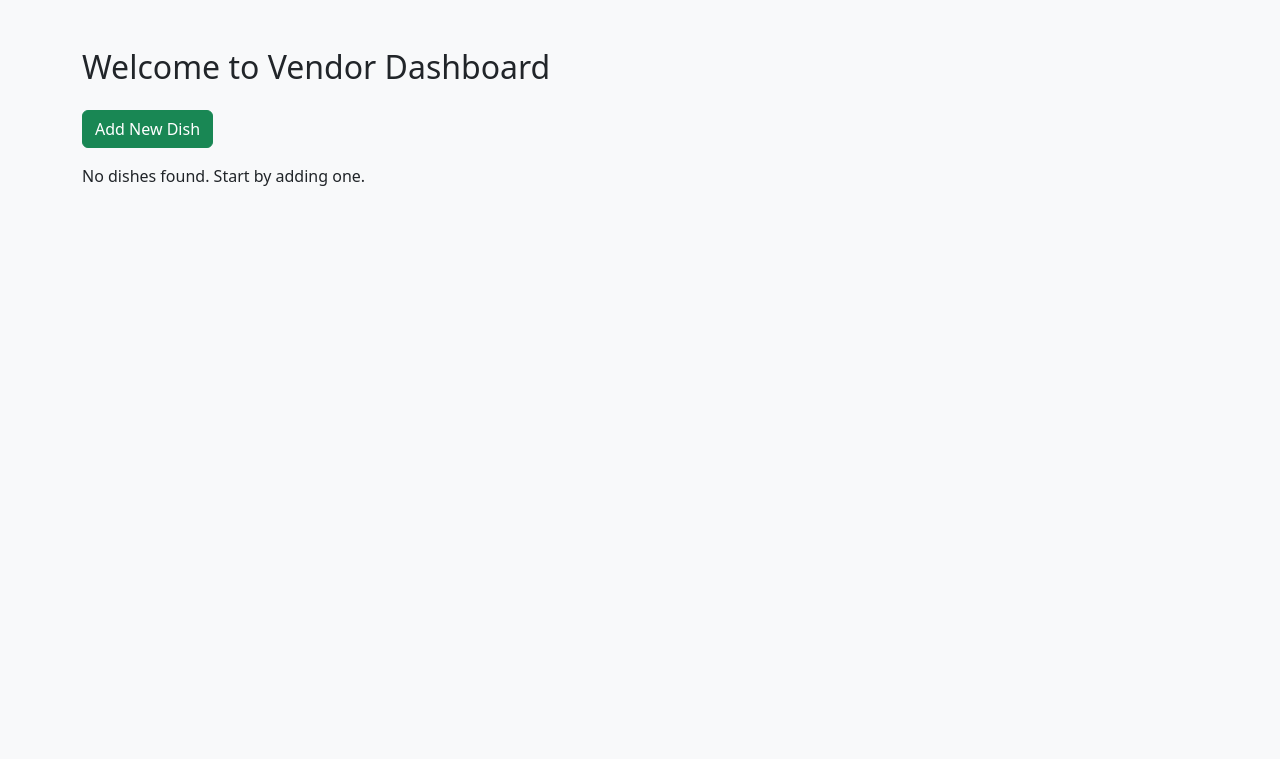
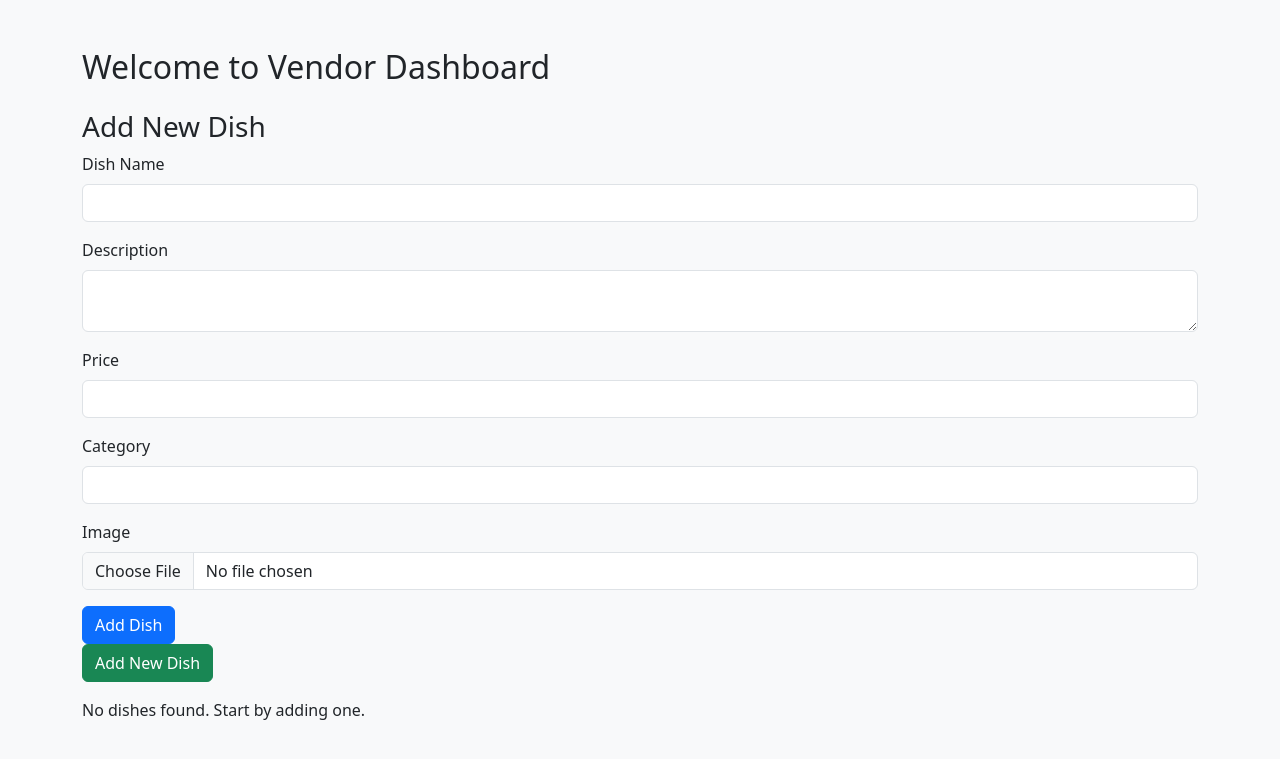
Before and after one commit to Adebanjo1984/nigerian-food-crud, a Flask app: page /vendor in a window 1280 px wide. Shown: the top 759 px of the page. Run offline with Flask 3, Linux system fonts and the light colour scheme; the visitor is signed in with stand-in values (Sample User, id 1).

Commit message:
Update vendor_dashboard.html

```diff
--- a/templates/vendor_dashboard.html
+++ b/templates/vendor_dashboard.html
@@ -7,6 +7,31 @@
 <body class="bg-light">
 <div class="container mt-5">
     <h2 class="mb-4">Welcome to Vendor Dashboard</h2>
+
+    <h3>Add New Dish</h3>
+<form method="POST" enctype="multipart/form-data" action="{{ url_for('add_dish') }}">
+    <div class="mb-3">
+        <label class="form-label">Dish Name</label>
+        <input type="text" name="name" class="form-control" required>
+    </div>
+    <div class="mb-3">
+        <label class="form-label">Description</label>
+        <textarea name="description" class="form-control" required></textarea>
+    </div>
+    <div class="mb-3">
+        <label class="form-label">Price</label>
+        <input type="number" step="0.01" name="price" class="form-control" required>
+    </div>
+    <div class="mb-3">
+        <label class="form-label">Category</label>
+        <input type="text" name="category" class="form-control" required>
+    </div>
+    <div class="mb-3">
+        <label class="form-label">Image</label>
+        <input type="file" name="image" class="form-control" required>
+    </div>
+    <button type="submit" class="btn btn-primary">Add Dish</button>
+</form>
 
     {% with messages = get_flashed_messages(with_categories=true) %}
       {% if messages %}
```
